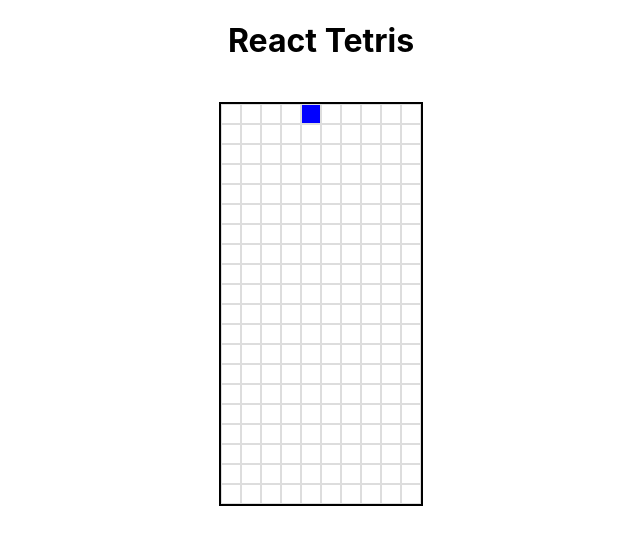
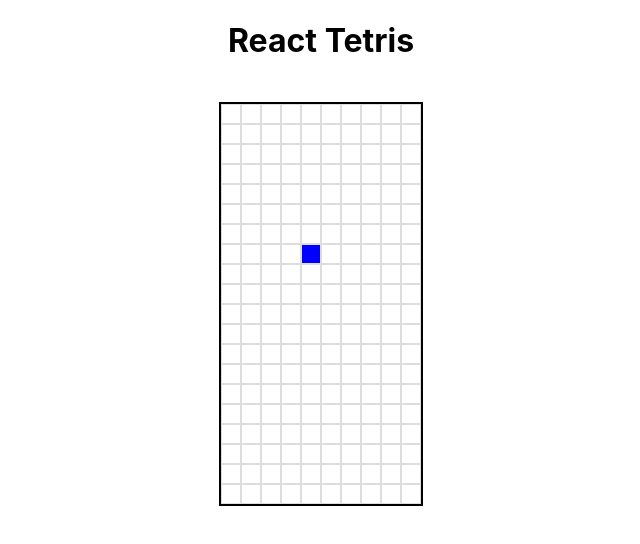
Before and after one commit to koheihida/react-tetris-demo, a React (Create React App) app: page / in a window 1280 px wide. Shown: the top 544 px of the page, without its empty margins (319-959 px from the left). Built offline with nearby package versions, Linux system fonts and the light colour scheme.

Commit message:
ブロックの落下処理の実装

```diff
--- a/src/App.css
+++ b/src/App.css
@@ -46,6 +46,14 @@
 
 .cell {
   box-sizing: border-box;
+  width: 20px;
+  height: 20px;
+  border: 1px solid #ddd;
+  background-color: white;
+}
+
+.cell.block {
+  background-color: blue;
 }
 
 .row {
--- a/src/App.tsx
+++ b/src/App.tsx
@@ -1,34 +1,45 @@
-import React from 'react';
+import React, { useState, useEffect } from 'react';
 import './App.css';
 import { GRID_WIDTH, GRID_HEIGHT } from './constants';
 
 const App: React.FC = () => {
-  // 10x20のグリッドを作成
-  const createGrid = () => {
-    const grid = [];
-    for (let row = 0; row < GRID_HEIGHT; row++) {
-      const cells = [];
-      for (let col = 0; col < GRID_WIDTH; col++) {
-        cells.push(
-          <div
-            key={`${row}-${col}`}
-            className="cell"
-            style={{
-              width: '20px',
-              height: '20px',
-              border: '1px solid #ddd',
-              backgroundColor: row === 0 && col === 4 ? 'blue' : 'white', // 初期ブロックを表示
-            }}
-          ></div>
-        );
-      }
-      grid.push(
-        <div key={row} className="row" style={{ display: 'flex' }}>
-          {cells}
-        </div>
-      );
-    }
-    return grid;
+  const [grid, setGrid] = useState<number[][]>(Array(GRID_HEIGHT).fill(Array(GRID_WIDTH).fill(0)));
+  const [blockPosition, setBlockPosition] = useState({ x: 4, y: 0 }); // 初期位置
+
+  // ブロックの自動落下処理
+  useEffect(() => {
+    const interval = setInterval(() => {
+      setBlockPosition((prev) => {
+        const newY = prev.y + 1;
+
+        // 下端に到達した場合、または衝突した場合に停止
+        if (newY >= GRID_HEIGHT || grid[newY][prev.x] !== 0) {
+          // 次のブロックを生成
+          return { x: 4, y: 0 };
+        }
+
+        return { ...prev, y: newY };
+      });
+    }, 1000); // 1秒ごとに落下
+
+    return () => clearInterval(interval);
+  }, [grid]);
+
+  // グリッドの描画
+  const renderGrid = () => {
+    return grid.map((row, rowIndex) => (
+      <div key={rowIndex} className="row">
+        {row.map((cell, colIndex) => {
+          const isBlock = blockPosition.x === colIndex && blockPosition.y === rowIndex;
+          return (
+            <div
+              key={`${rowIndex}-${colIndex}`}
+              className={`cell ${isBlock ? 'block' : ''}`}
+            ></div>
+          );
+        })}
+      </div>
+    ));
   };
 
   return (
@@ -42,10 +53,10 @@ const App: React.FC = () => {
           border: '2px solid #000',
         }}
       >
-        {createGrid()}
+        {renderGrid()}
       </div>
     </div>
   );
-}
+};
 
 export default App;
```
